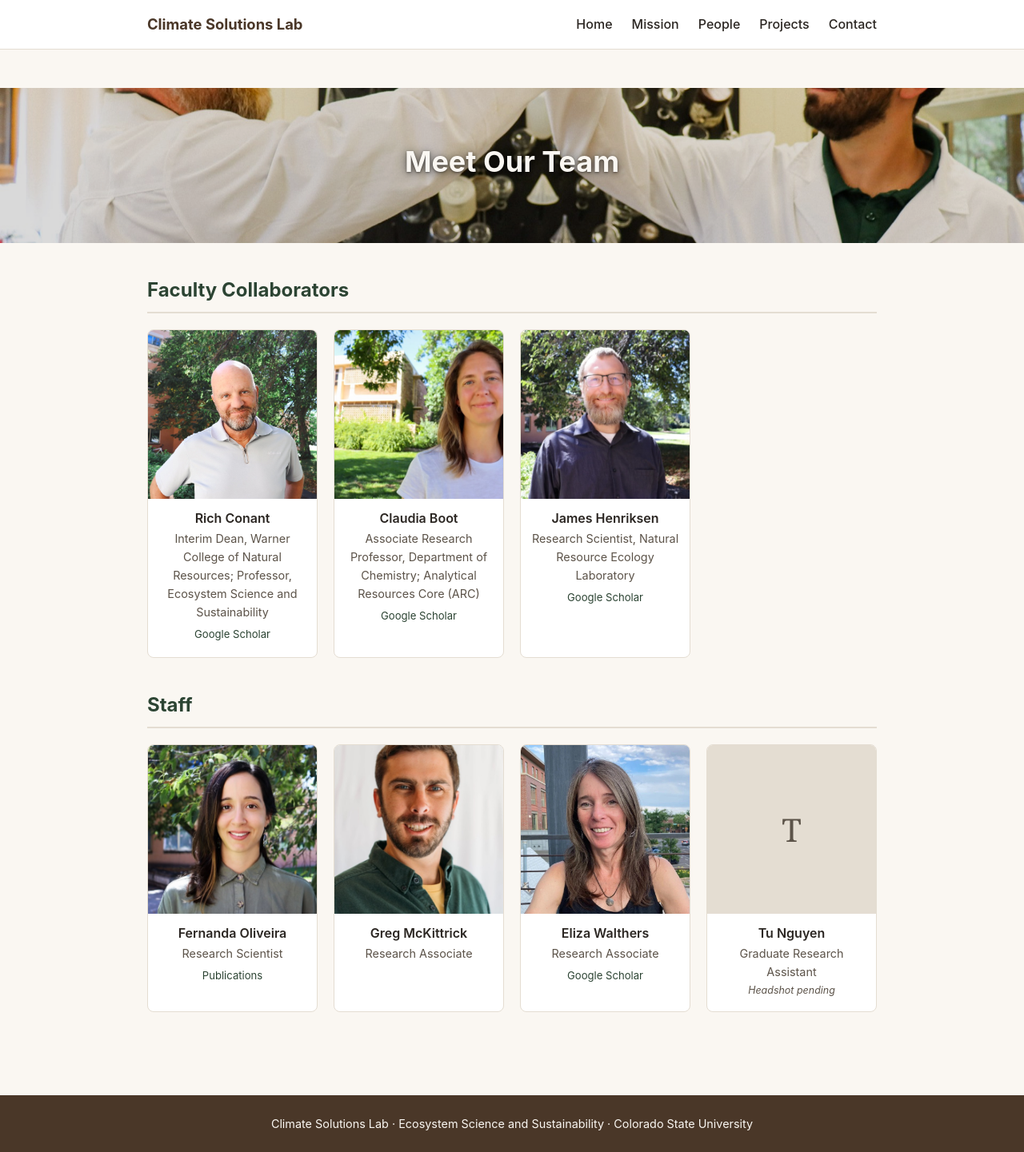
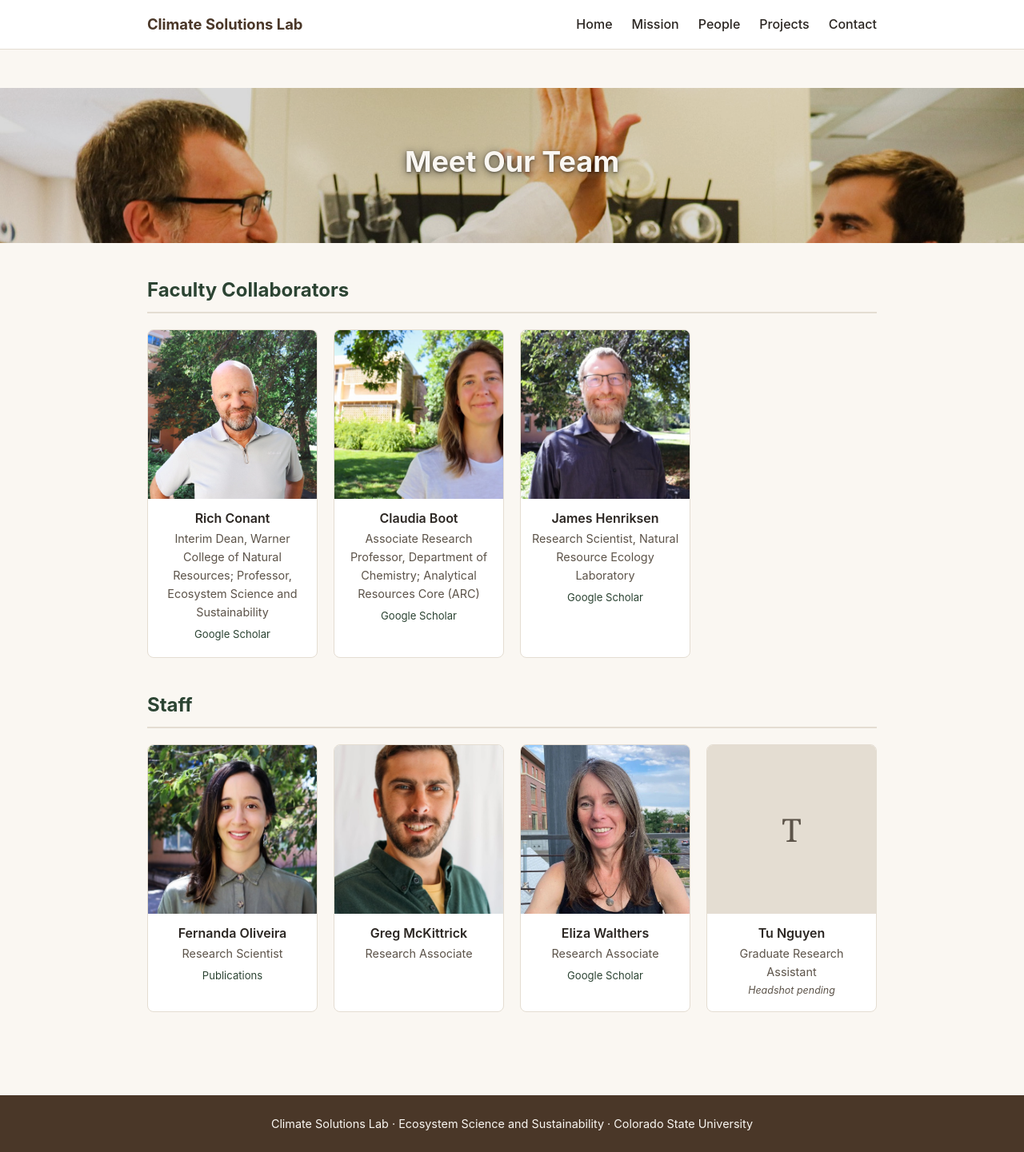
Before and after one commit to conant-csu/conant-csu.github.io, a Jekyll site: the page built from people.md, in a window 1280 px wide. Shown: the whole page at 80% size. Built offline with Jekyll 4.4.1, drawn with Linux system fonts in a browser that asks for light colours.

Commit message:
Fix People banner cropping too low on narrow/mobile viewports

```diff
--- a/assets/css/main.scss
+++ b/assets/css/main.scss
@@ -85,6 +85,9 @@ a:hover { text-decoration: underline; }
 }
 .hero.with-image.hero-sky {
   background-position: center 25%; /* keep the sky/text zone dominant on the horizon-style Home photo */
+}
+.hero.with-image.hero-top {
+  background-position: center 15%; /* keep the high-five (near the top of the frame) in view on narrow/cropped viewports */
 }
 .hero.with-image::before {
   content: "";
--- a/people.md
+++ b/people.md
@@ -5,7 +5,7 @@ permalink: /people/
 ---
 
 <!-- Banner photo: "Laboratory High Five" — CSL lab photo, edited by Greg -->
-<div class="hero with-image" style="background-image: url('{{ '/assets/images/banners/laboratory-high-five.jpg' | relative_url }}');">
+<div class="hero with-image hero-top" style="background-image: url('{{ '/assets/images/banners/laboratory-high-five.jpg' | relative_url }}');">
   <div class="wrap">
     <h1>Meet Our Team</h1>
   </div>
```
